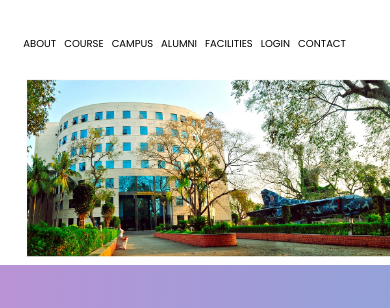
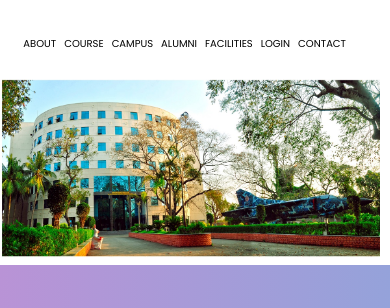
Before and after one commit to akasshpm/University-Homepage, a plain HTML site: page index.html in a window 390 px wide. Shown: the part 85-393 px from the top of the page. Drawn offline with Linux system fonts and the light colour scheme.

Commit message:
Update ma.css

```diff
--- a/ma.css
+++ b/ma.css
@@ -440,7 +440,7 @@ h3{
         #text img{
             width: 380px;
             margin-top: 70px;
-            margin-left: 25px;
+            /* margin-left: 25px; */
         }
 
         #about{
```
